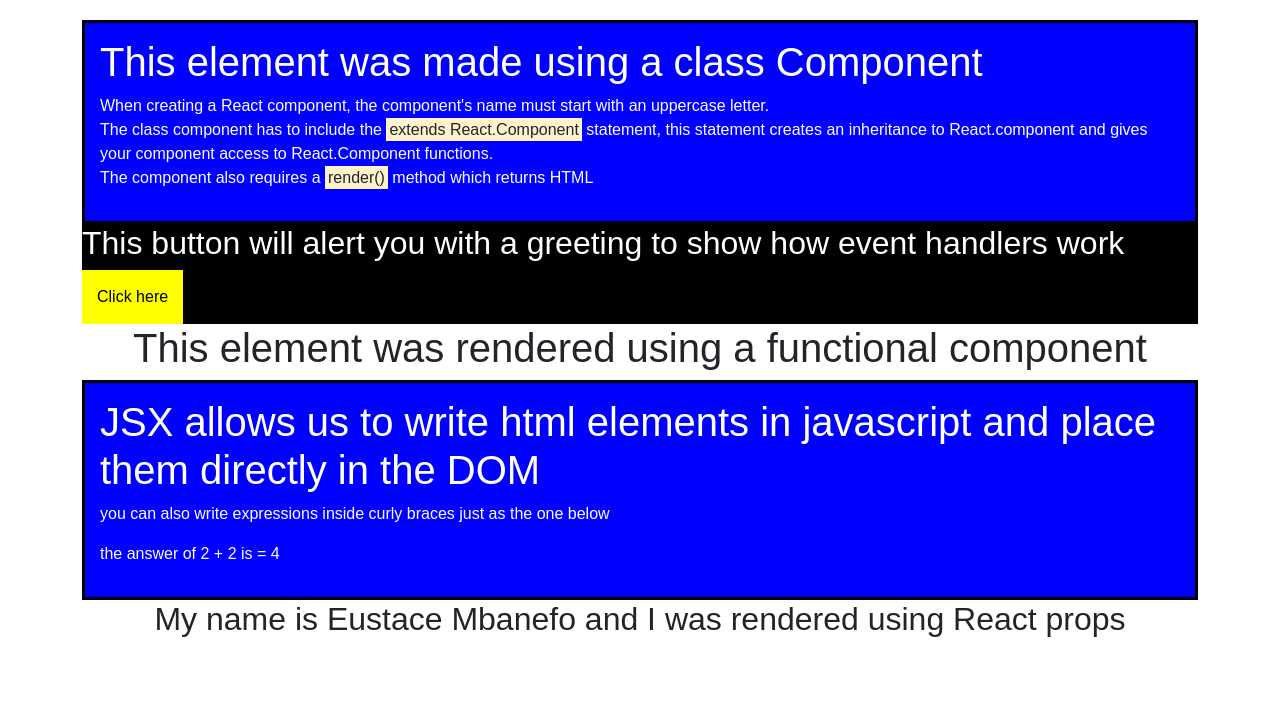
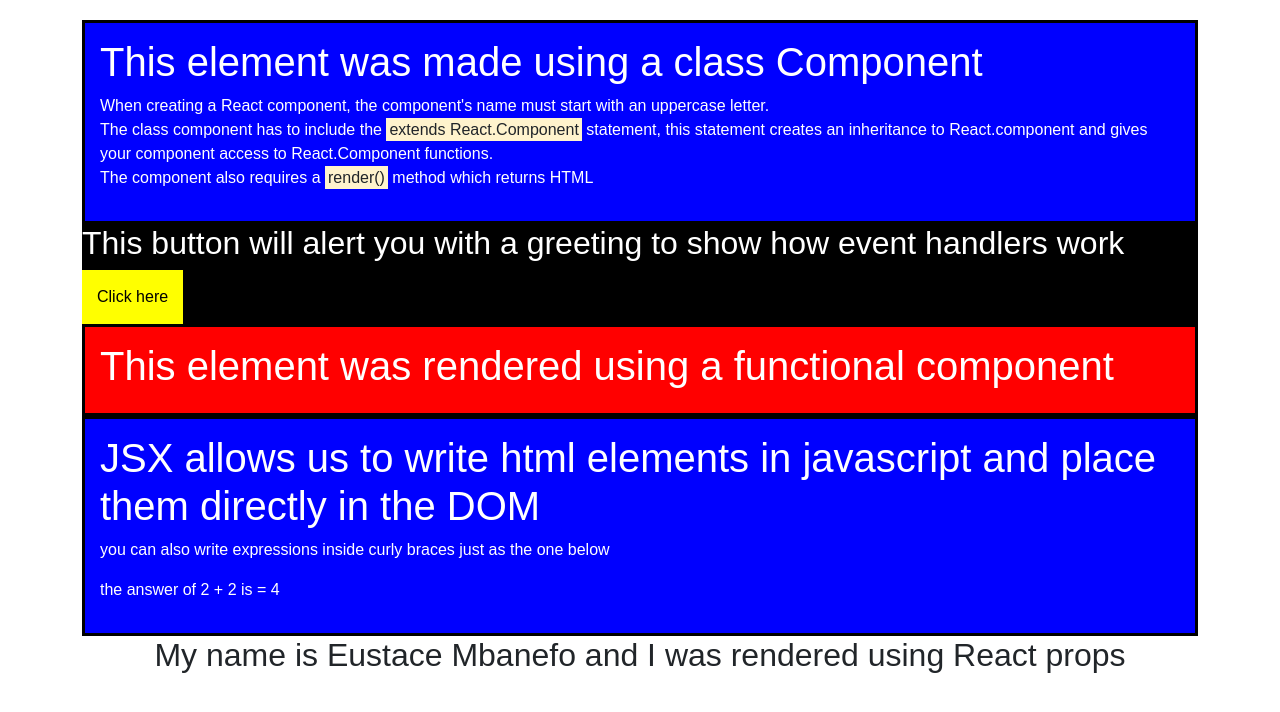
Before and after one commit to Phumnanya/React_basics, a React (Create React App) app: page / in a window 1280 px wide. Shown: the top 712 px of the page. Built offline with nearby package versions, Linux system fonts and the light colour scheme.

Commit message:
Update Functional-components.js

```diff
--- a/src/Flexisaf internship/Functional-components.js
+++ b/src/Flexisaf internship/Functional-components.js
@@ -2,7 +2,9 @@
 
 function Functionalcompo() {
     return(
+        <div className="funcompo">
         <h1>This element was rendered using a functional component</h1>
+        </div>
     )
 }
 export default Functionalcompo;
```
